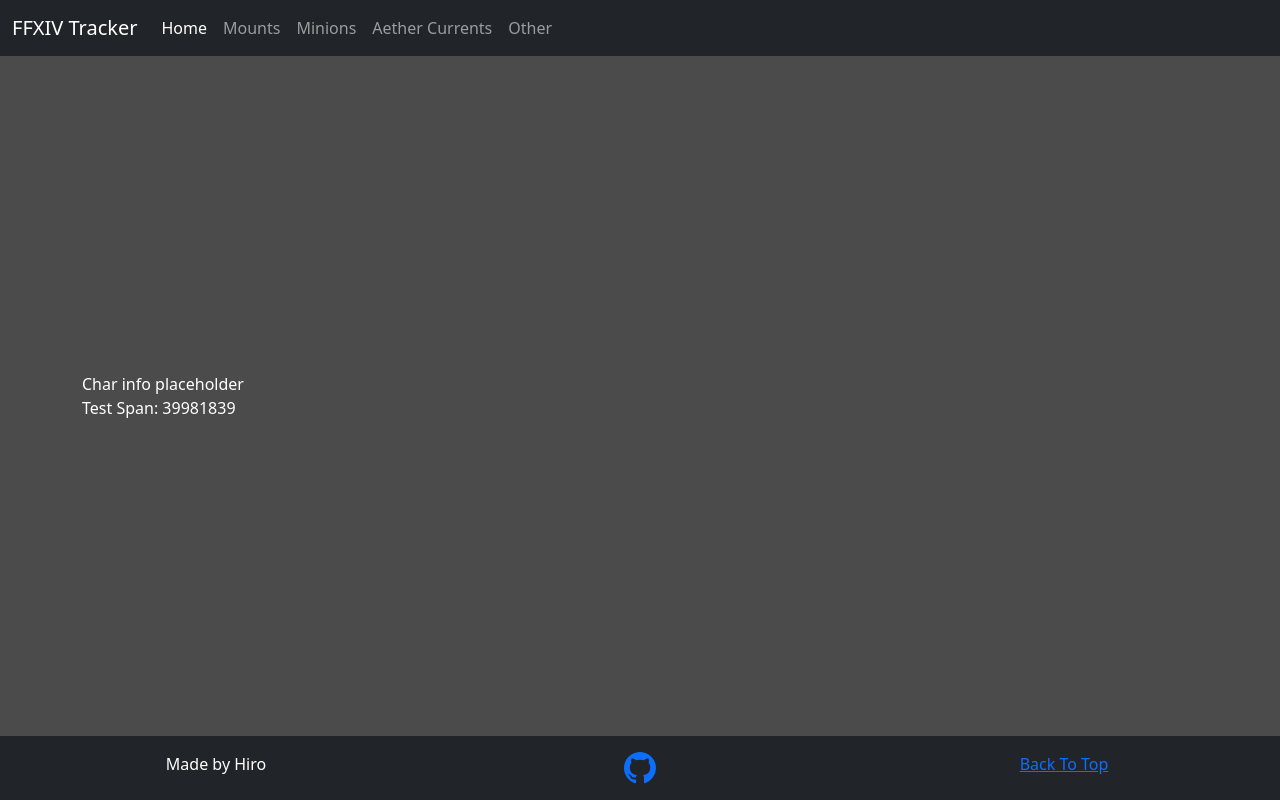
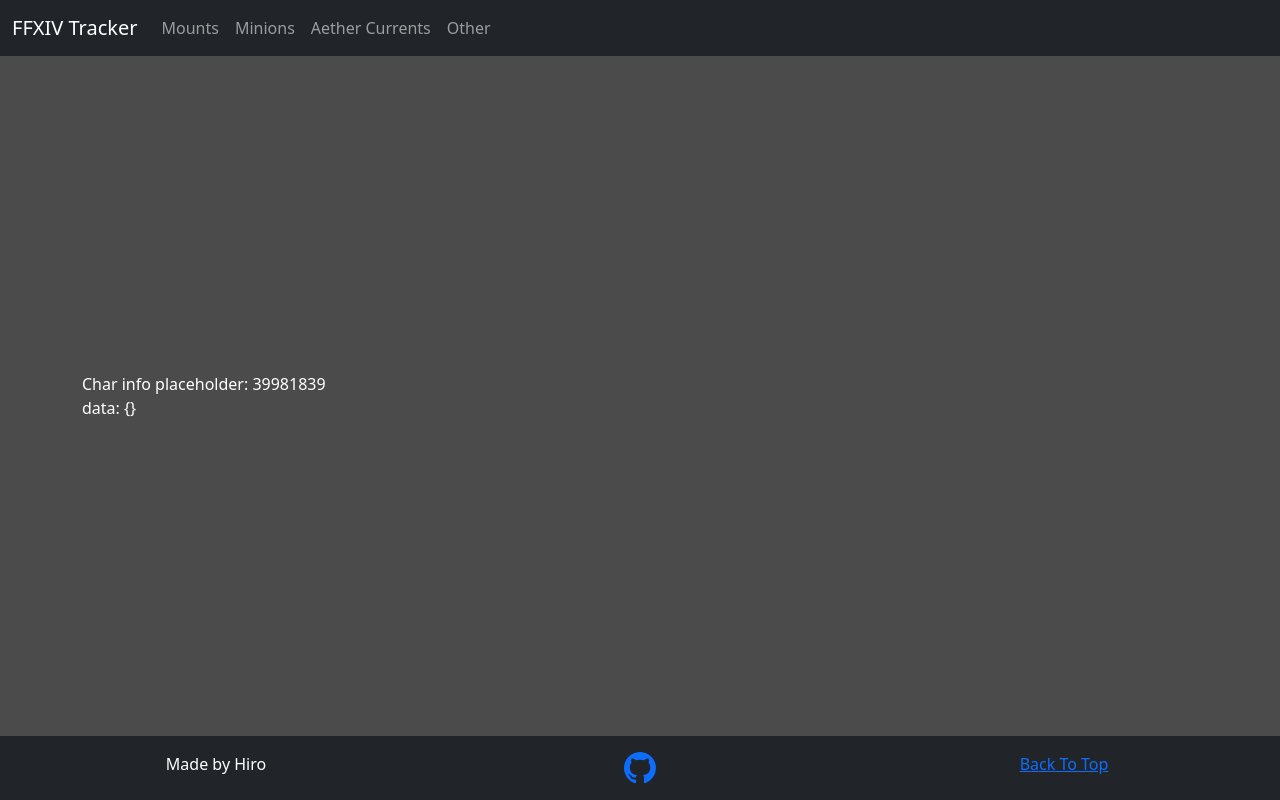
Before and after one commit to HirotoKakitani/ffxiv_tracker, a React (Create React App) app: page / in a window 1280 px wide. Both pictures are taken after typing "Sample" into the empty fields and a click on the button "Search". Built offline with nearby package versions, Linux system fonts and the light colour scheme; no server answers.

Commit message:
WIP: Implementing character info component

```diff
--- a/package.json
+++ b/package.json
@@ -7,6 +7,7 @@
     "@testing-library/jest-dom": "^5.16.1",
     "@testing-library/react": "^12.1.2",
     "@testing-library/user-event": "^13.5.0",
+    "axios": "^0.24.0",
     "bootstrap": "^5.1.3",
     "node-sass": "^7.0.0",
     "react": "^17.0.2",
--- a/src/components/App.js
+++ b/src/components/App.js
@@ -19,10 +19,6 @@ class App extends React.Component {
 
     );
   }
-
-  componentDidMount() {
-    console.log('here');
-  }
 }
 
 export default App;
--- /dev/null
+++ b/src/components/CharacterInfo.js
@@ -0,0 +1,25 @@
+import React, { useEffect, useState } from "react";
+import axios from "axios";
+
+const getCharacterInfo = (id) => {
+  const url = `https://xivapi.com/character/${id}`;
+  axios.get(url).then((response) => {
+    console.log('response: ', response);
+    // TODO set the response to be characterData state.
+  })
+};
+
+const CharacterInfo = (props) => {
+  // useEffect is basically like componentDidMount
+  const [characterData, setCharacterData] = useState({});
+  useEffect(() => getCharacterInfo(getCharacterInfo));
+  console.log('asdasd');
+  return (
+    <div>
+      <div>Char info placeholder: {props.charId}</div>
+      <div>data: {JSON.stringify(characterData)}</div>
+    </div>
+  )
+}
+
+export default CharacterInfo;
--- a/src/components/CharacterSearch.js
+++ b/src/components/CharacterSearch.js
@@ -1,17 +1,10 @@
 import React from "react";
-import { useSelector, useDispatch } from 'react-redux';
+import { useDispatch } from 'react-redux';
 import { setCharacterId } from '../app/characterSlice';
 
-/**
- * How to persist state between pages?
- * We just need a character ID to determine what gets loaded in every page.
- * Don't need redux to do that, just use window.sessionStorage.
- */
 const CharacterSearch = () => {
   const dispatch = useDispatch();
-  const characterId = useSelector((state) => state.character.values);
-  return (
-    // <form onSubmit={test}>
+    return (
     <div>
       <div className="form-row d-flex align-items-end flex-wrap gap-3">
         <div className="col-sm m1">
@@ -28,7 +21,6 @@ const CharacterSearch = () => {
         <button className="btn btn-dark" type="submit" onClick={() => dispatch(setCharacterId('39981839'))}>Search</button>
       </div>
       </div>
-    // </form>
   )
 }
 
--- a/src/components/Home.js
+++ b/src/components/Home.js
@@ -1,23 +1,24 @@
 import React from "react";
 import CharacterSearch from "./CharacterSearch";
+import CharacterInfo from "./CharacterInfo";
 import { useSelector } from 'react-redux'
+
 const Page = (props) => {
-  const validId = props.validId;
+  const validId = props.charId ? true : false;
   if (validId) {
-    return <div>Char info placeholder</div>
+    return <CharacterInfo charId={props.charId} />
   }
   else {
     return <CharacterSearch />
   }
 }
 const Home = () => {
-  const id = useSelector((state) => state.character.value);
-  const validId = id ? true : false;
-  console.log('validID', validId, id);
+  const charId = useSelector((state) => state.character.value);
+
+  console.log('ID', charId);
   return(
     <main className="container flex-grow-1 d-flex flex-column justify-content-sm-center">
-      <Page validId={validId}></Page>
-      <span>Test Span: {id}</span>
+      <Page charId={charId}></Page>
     </main>
   );
 }
--- a/src/components/NavBar.js
+++ b/src/components/NavBar.js
@@ -1,22 +1,25 @@
 import React from 'react';
+import {
+  Link,
+} from "react-router-dom";
 class NavBar extends React.Component {
   // TODO Need to change the color styling of the react bootstrap component
   render() {
     return (
       <nav className="navbar navbar-expand-sm navbar-dark bg-dark">
         <div className="container-fluid">
-          <a className="navbar-brand" href="/">FFXIV Tracker</a>
+          <Link className="navbar-brand" to="/">FFXIV Tracker</Link>
           <button className="navbar-toggler" type="button" data-bs-toggle="collapse" data-bs-target="#ffxiv-navbar-collapse" aria-controls="ffxiv-navbar-collapse" aria-expanded="false" aria-label="Toggle navigation">
             <span className="navbar-toggler-icon"></span>
           </button>
           <div className="collapse navbar-collapse" id="ffxiv-navbar-collapse">
             <div className="navbar-nav">
-              <a className="nav-link active" aria-current="page" href="/">Home</a>
-              <a className="nav-link" href="/mounts">Mounts</a>
-              <a className="nav-link" href="/404">Minions</a>
-              <a className="nav-link" href="/404">Aether Currents</a>
-              <a className="nav-link" href="/404">Other</a>
+              <Link className="nav-link" to="/mounts">Mounts</Link>
+              <Link className="nav-link" to="/404">Minions</Link>
+              <Link className="nav-link" to="/404">Aether Currents</Link>
+              <Link className="nav-link" to="/404">Other</Link>
             </div>
+
           </div>
         </div>
       </nav>
```
Also changed, not shown: src/index.js (line endings or trailing spaces), 1 other file (tests, documents, lock files or other folders).
